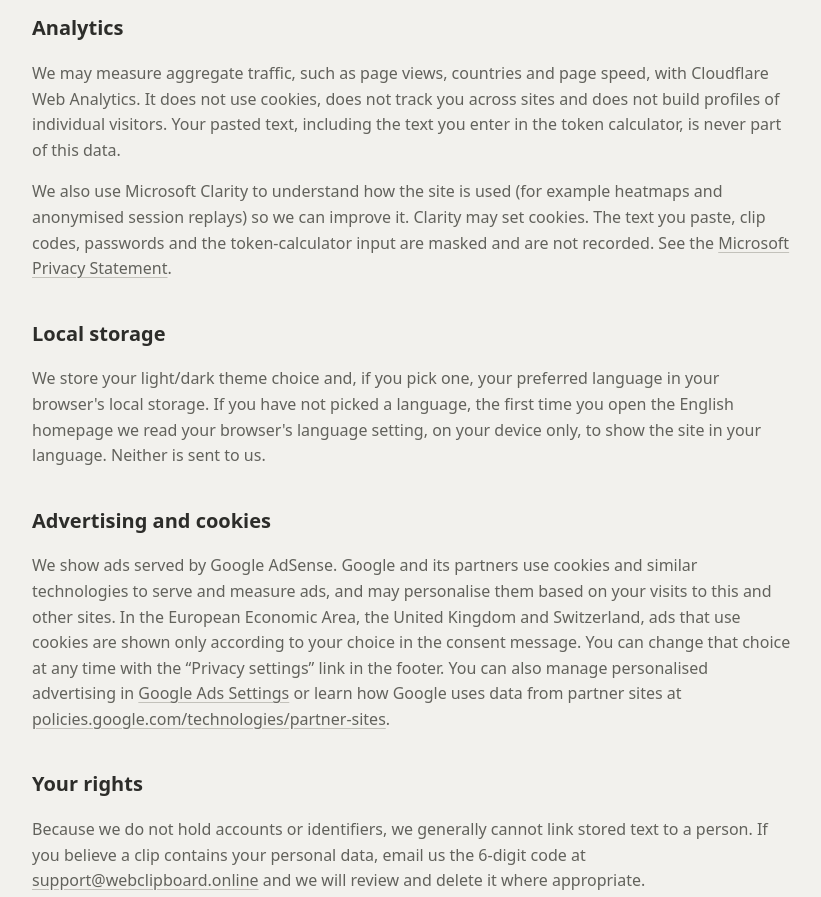
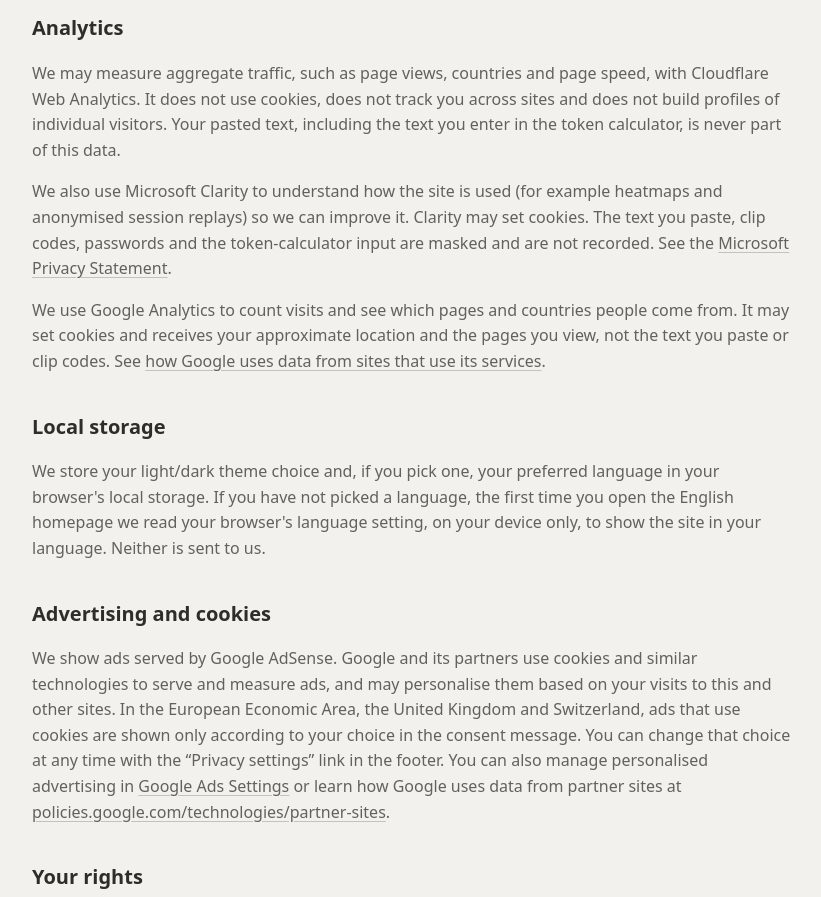
Before and after one commit to jagdish-ai-hub/ai-apps, an Astro site in the folder webclipboard/: page /privacy in a window 1280 px wide. Shown: the part 796-1693 px from the top of the page, without its empty margins (108-929 px from the left). Built offline with nearby package versions, Linux system fonts and the light colour scheme; Astro itself is replaced by a stand-in of ours.

Commit message:
Add Google Analytics (GA4); skip pages with a clip code; privacy page mentions it
Co-Authored-By: Claude Sonnet 5.5 <noreply@anthropic.com>
Claude-Session: https://claude.ai/code/session_01XHDLp5wUADW6ja2Ysovrqv

```diff
--- a/webclipboard/site.config.json
+++ b/webclipboard/site.config.json
@@ -15,7 +15,7 @@
     }
   },
   "cloudflareAnalyticsToken": "",
-  "gtagId": "",
+  "gtagId": "G-KZ4R0CN2GR",
   "clarityId": "yvirhy9wzv",
   "turnstileSiteKey": ""
 }
--- a/webclipboard/src/layouts/Base.astro
+++ b/webclipboard/src/layouts/Base.astro
@@ -212,7 +212,9 @@ const shareUrl = ['/about/', '/privacy/', '/terms/', '/contact/', '/404/'].inclu
     )}
     {site.gtagId && (
       <script is:inline define:vars={{ id: site.gtagId }}>
+        // Google Analytics. Skipped when the address holds a clip code (#123456), like Clarity above.
         window.addEventListener('load', function () {
+          if (/^#\d{6}$/.test(location.hash)) return;
           setTimeout(function () {
             var s = document.createElement('script');
             s.async = true;
--- a/webclipboard/src/pages/privacy.astro
+++ b/webclipboard/src/pages/privacy.astro
@@ -17,6 +17,7 @@ import { site } from '../lib/i18n';
   <h2>Analytics</h2>
   <p>We may measure aggregate traffic, such as page views, countries and page speed, with Cloudflare Web Analytics. It does not use cookies, does not track you across sites and does not build profiles of individual visitors. Your pasted text, including the text you enter in the token calculator, is never part of this data.</p>
   <p>We also use Microsoft Clarity to understand how the site is used (for example heatmaps and anonymised session replays) so we can improve it. Clarity may set cookies. The text you paste, clip codes, passwords and the token-calculator input are masked and are not recorded. See the <a href="https://privacy.microsoft.com/privacystatement" rel="noopener">Microsoft Privacy Statement</a>.</p>
+  <p>We use Google Analytics to count visits and see which pages and countries people come from. It may set cookies and receives your approximate location and the pages you view, not the text you paste or clip codes. See <a href="https://policies.google.com/technologies/partner-sites" rel="noopener">how Google uses data from sites that use its services</a>.</p>
 
   <h2>Local storage</h2>
   <p>We store your light/dark theme choice and, if you pick one, your preferred language in your browser's local storage. If you have not picked a language, the first time you open the English homepage we read your browser's language setting, on your device only, to show the site in your language. Neither is sent to us.</p>
```
